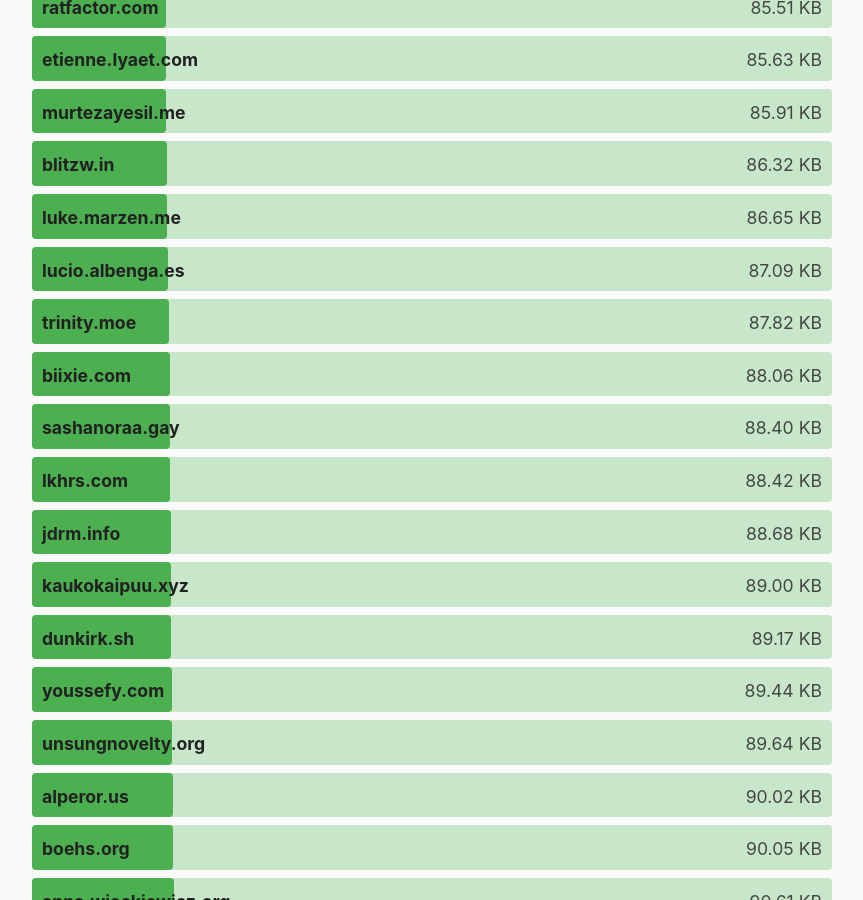
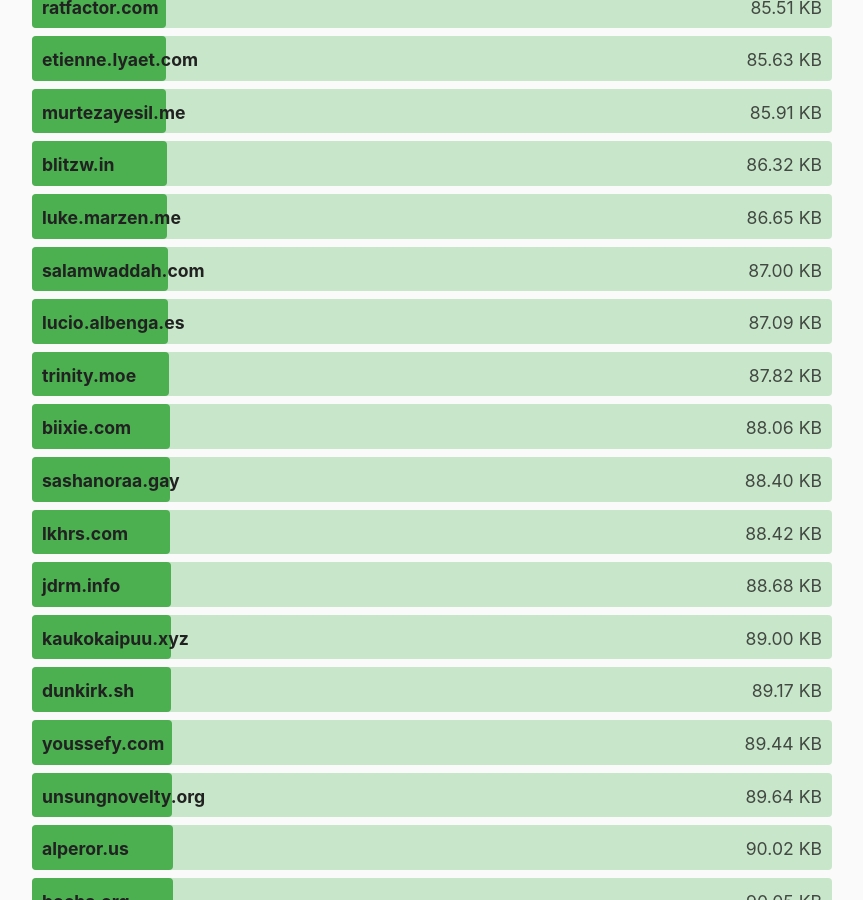
Before and after one commit to kevquirk/512kb.club, a Jekyll site: the page built from index.md, in a window 1280 px wide and 900 px high, scrolled down 23150 px. Shown: the whole window, without its empty margins (208-1071 px from the left). Built offline with Jekyll 4.4.1, drawn with Linux system fonts in a browser that asks for light colours; a script that is not in the unit is left out.

Commit message:
Add new site entry for salamwaddah.com

```diff
--- a/_data/sites.yml
+++ b/_data/sites.yml
@@ -4342,3 +4342,8 @@
   url: https://zwieratko.sk/
   size: 30.94
   last_checked: 2025-08-30
+
+- domain: salamwaddah.com
+  url: https://salamwaddah.com/
+  size: 87
+  last_checked: 2025-11-04 (YYYY-MM-DD)
```
